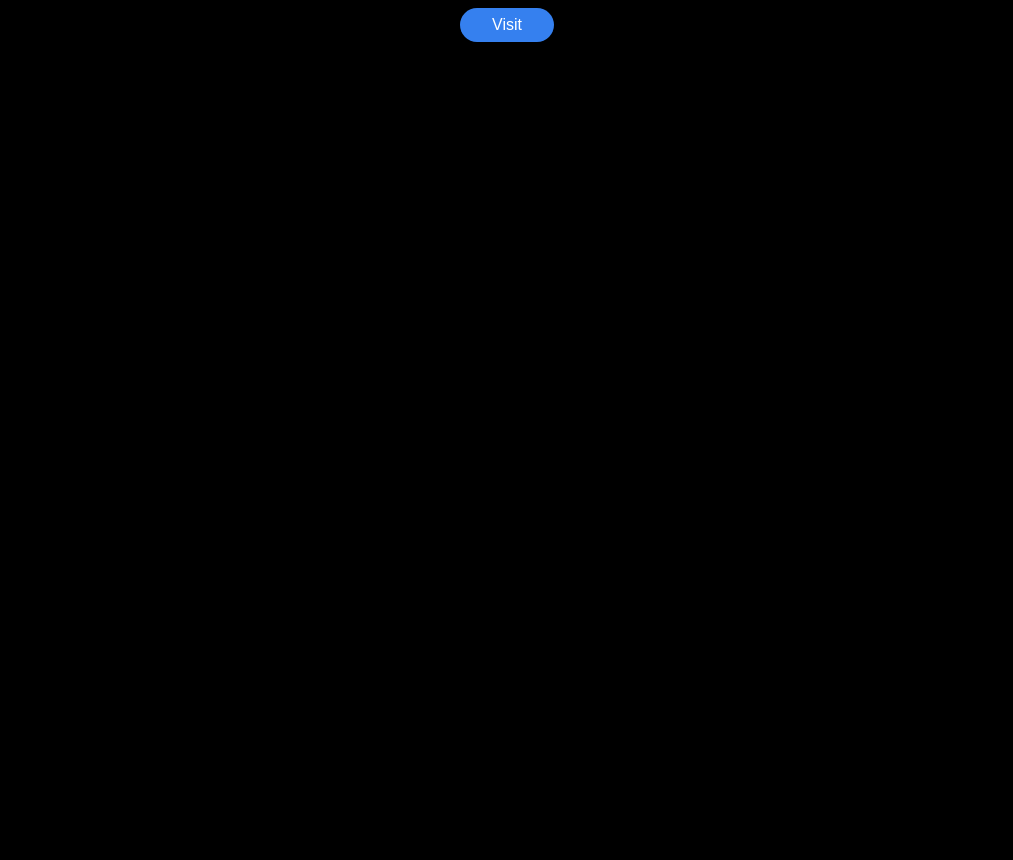
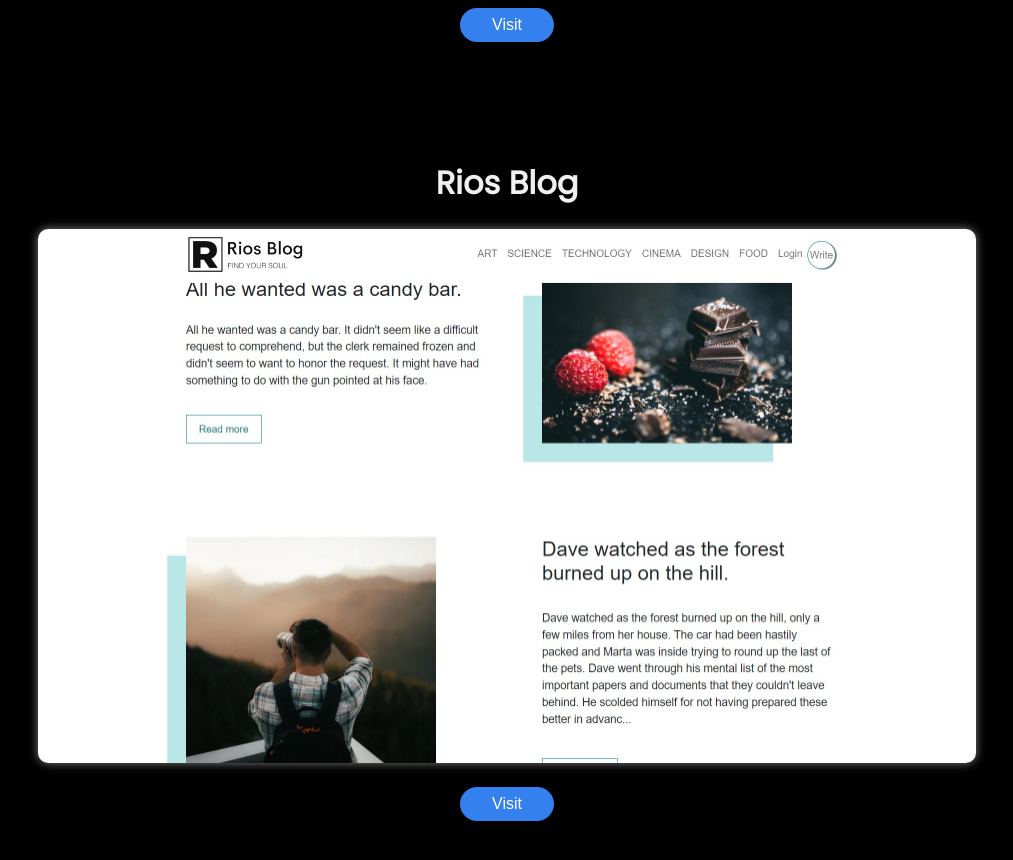
Before and after one commit to RiosDRC/riosdrc.github.io, a React app: page / in a window 1280 px wide. Shown: the part 6440-7300 px from the top of the page, without its empty margins (133-1146 px from the left). Before the commit the page ends 6538 px from the top, so only its background shows below. Built offline with nearby package versions, Linux system fonts and the light colour scheme; the HTML template or start-up script is replaced by a standard one.

Commit message:
add blog

```diff
--- a/src/constants/data.js
+++ b/src/constants/data.js
@@ -2,6 +2,7 @@ import shoes from "../assets/img/shoes.jpg"
 import gpt3 from "../assets/img/gpt3.jpg"
 import restaurant from "../assets/img/restaurant.jpg"
 import bank from "../assets/img/bank.jpg"
+import blog from "../assets/img/blog.jpg"
 
 const projects = [
     {
@@ -30,6 +31,13 @@ const projects = [
         title: "Bank Modern App",
         img: bank,
         url: "https://riosdrc.github.io/bank_modern_app/",
+        desc: ""
+    },
+    {
+        id: 5,
+        title: "Rios Blog",
+        img: blog,
+        url: "https://riosdrc.github.io/rios-blog-client/",
         desc: ""
     }
 ];
```
Also changed, not shown: src/assets/img/blog.jpg (added).
